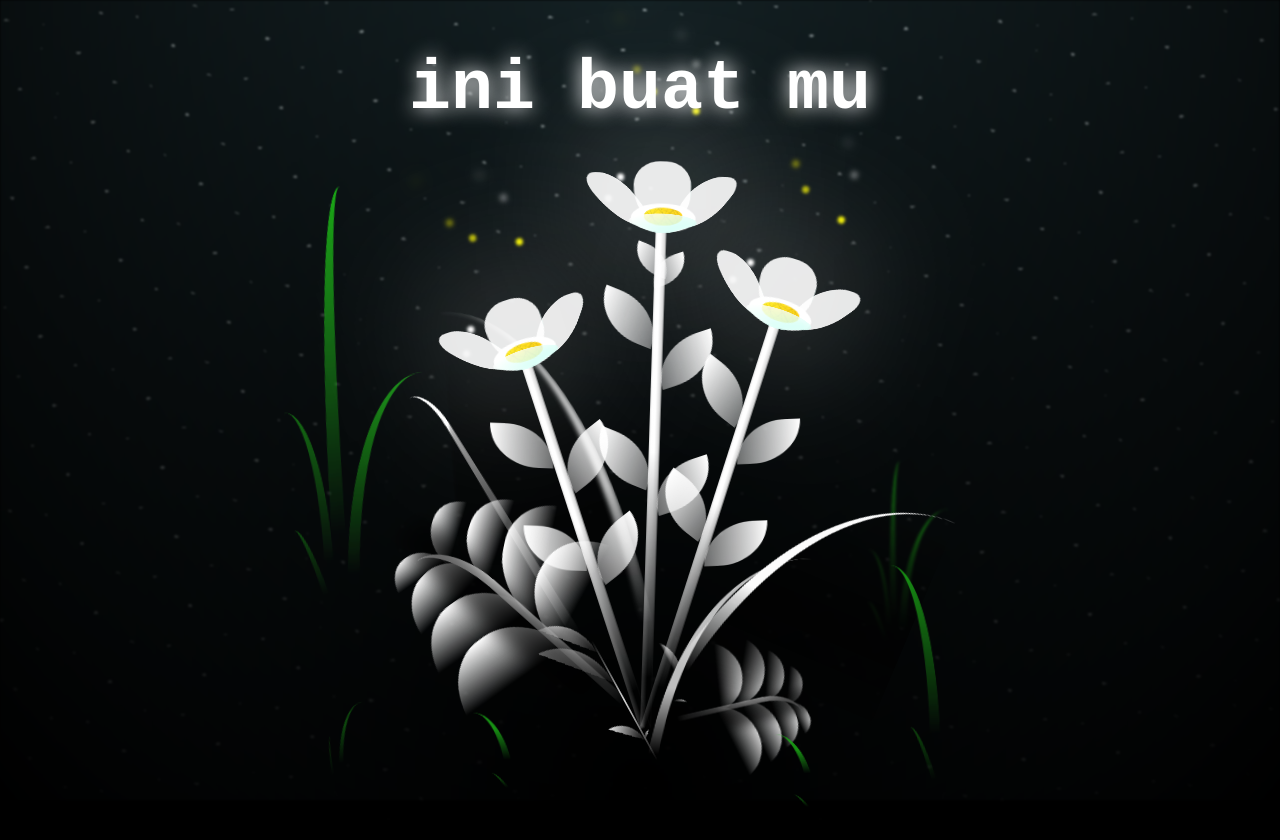
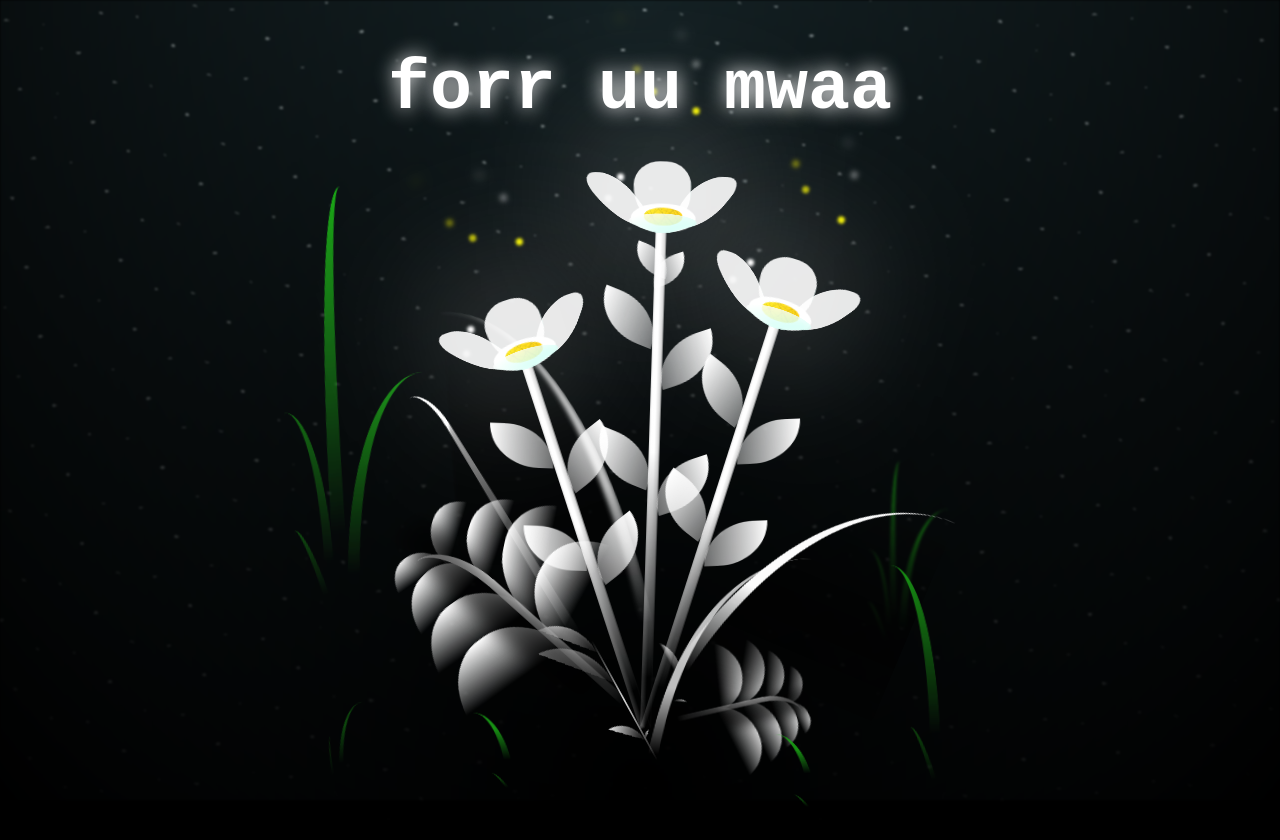
Before and after one commit to dayluxa/silverflower, a plain HTML site: page flower.html in a window 1280 px wide. Drawn offline with Linux system fonts and the light colour scheme.

Commit message:
first commit

```diff
--- a/js/main.js
+++ b/js/main.js
@@ -3,7 +3,7 @@ onload = () => {
   const c = setTimeout(() => {
     document.body.classList.remove("not-loaded");
 
-    const titles = ('ini buat mu').split('')
+    const titles = ('forr uu mwaa').split('')
     const titleElement = document.getElementById('title');
     let index = 0;
 
```
Also changed, not shown: index.html (+2 -2 lines).
